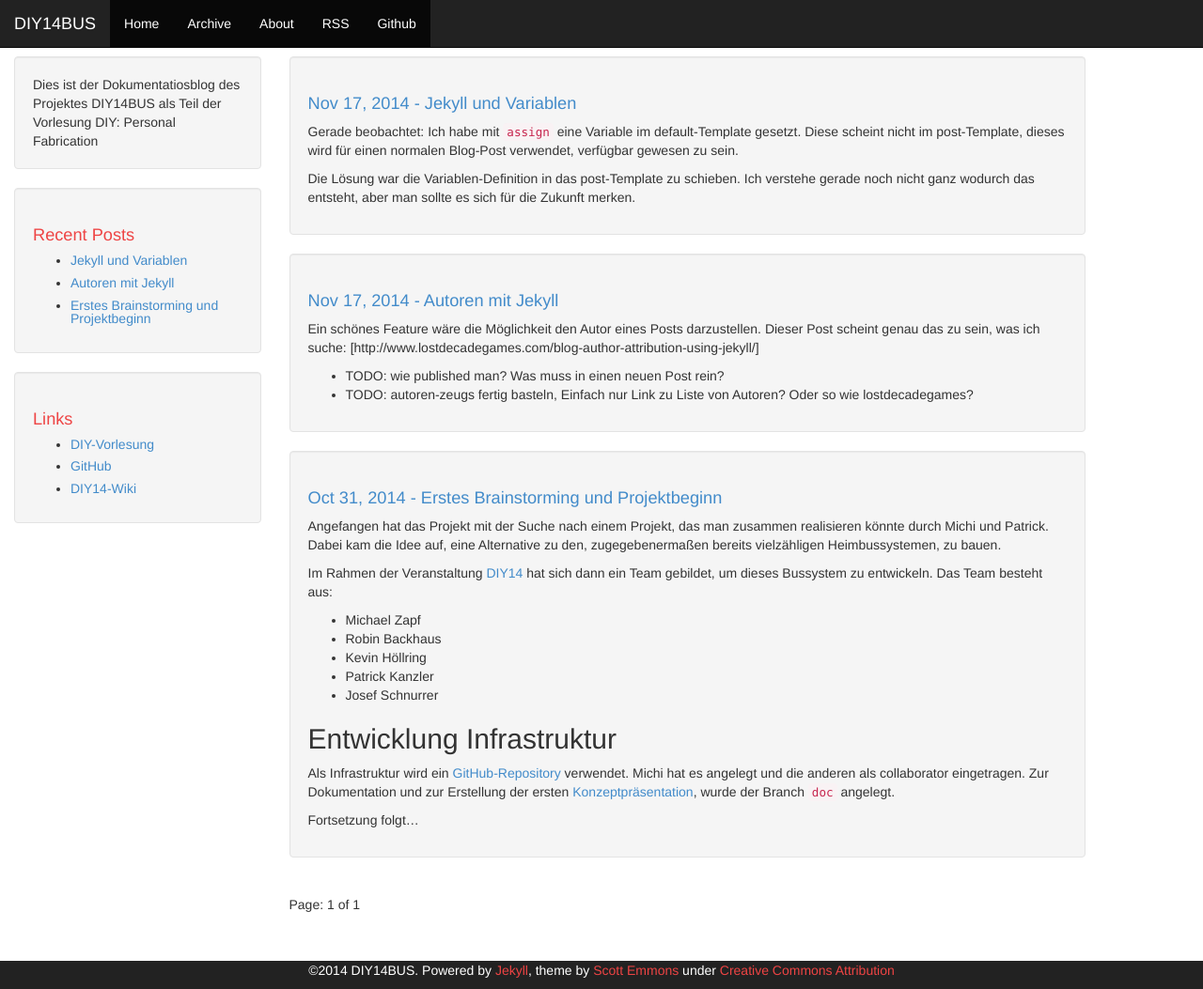
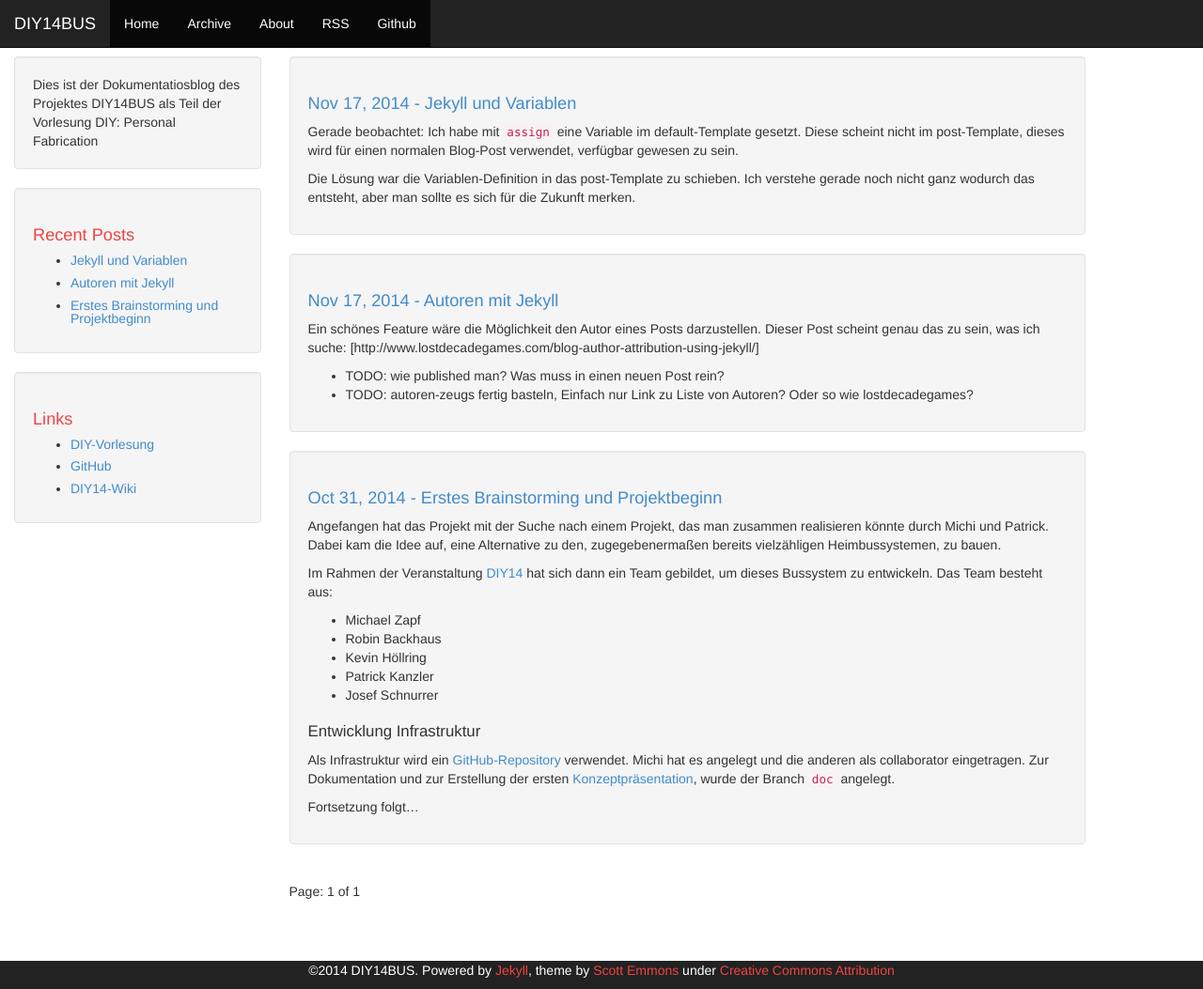
Before and after one commit to michz/diy14bus, a Jekyll site: the page built from index.html, in a window 1280 px wide and 1053 px high. Shown: the whole window at 94% size. Built offline with Jekyll 4.4.1, drawn with Linux system fonts in a browser that asks for light colours; Markdown is read by kramdown in place of the engine named in the settings; the list of posts is cut into pages by our own code.

Commit message:
Style für h2 und h3 angelegt

```diff
--- a/css/theme.css
+++ b/css/theme.css
@@ -42,6 +42,16 @@
     font-size: 1.3em;
 }
 
+.well h2 {
+    /*color: #ee4444;*/
+    font-size: 1.2em;
+}
+
+.well h3 {
+    /*color: #ee4444;*/
+    font-size: 1.3em;
+}
+
 .author {
     color: #ee4444;
 }
```
